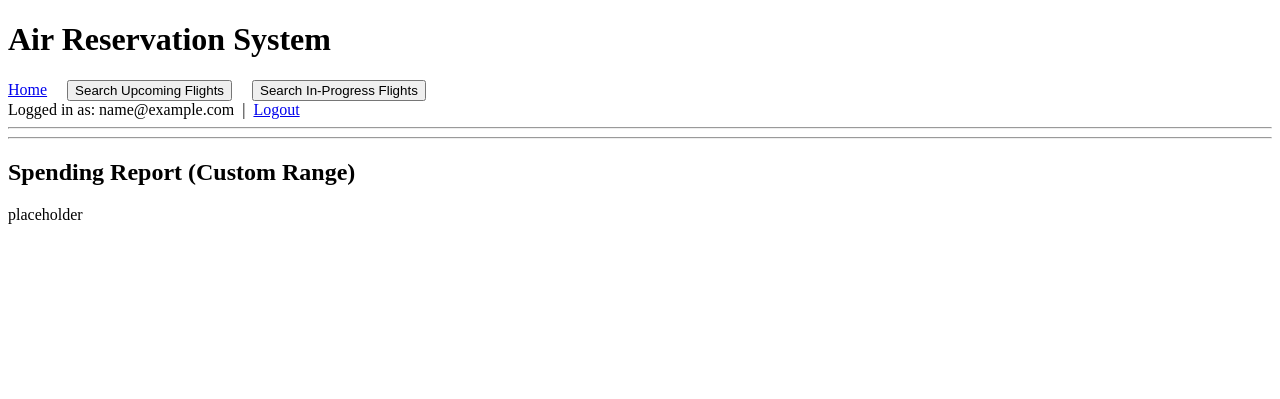
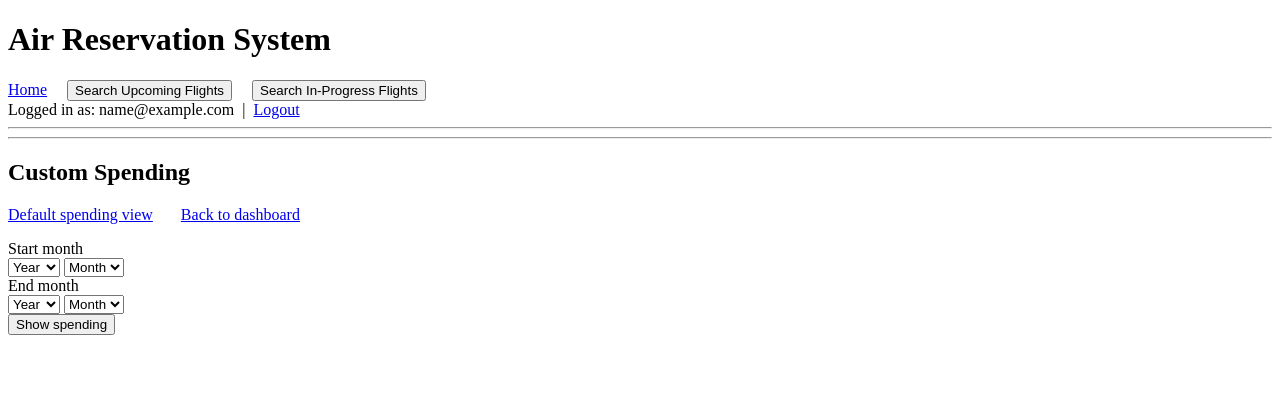
Before and after one commit to CenturiesLoD/CS-213-Database, a Flask app: page /customer/spending/custom in a window 1280 px wide. Shown: the top 399 px of the page. Run offline with Flask 3, Linux system fonts and the light colour scheme; the visitor is signed in with stand-in values (Sample User, id 1).

Commit message:
customer should be done for now

```diff
--- a/customer/routes.py
+++ b/customer/routes.py
@@ -455,6 +455,103 @@ def spending_default():
     )
 
 
-@customer_bp.route("/spending/custom")
+@customer_bp.route("/spending/custom", methods=["GET", "POST"])
 def spending_custom():
-    return render_template("customer/spending_custom.html")
+    if session.get("user_type") != "customer":
+        flash("You must log in as a customer to view spending.")
+        return redirect(url_for("auth.login"))
+
+    customer_email = session.get("email")
+
+    # q* values come from dropdowns
+    qStartYear = ""
+    qStartMonth = ""
+    qEndYear = ""
+    qEndMonth = ""
+
+    qTotalSpending = None
+    labels = []
+    values = []
+
+    if request.method == "POST":
+        qStartYear = request.form.get("qStartYear", "").strip()
+        qStartMonth = request.form.get("qStartMonth", "").strip()
+        qEndYear = request.form.get("qEndYear", "").strip()
+        qEndMonth = request.form.get("qEndMonth", "").strip()
+
+        # Basic validation
+        if not (qStartYear and qStartMonth and qEndYear and qEndMonth):
+            flash("Please choose both start and end months.")
+            return redirect(url_for("customer.spending_custom"))
+
+        # Build YYYY-MM strings from the dropdowns
+        qStart = f"{qStartYear}-{qStartMonth.zfill(2)}"
+        qEnd = f"{qEndYear}-{qEndMonth.zfill(2)}"
+
+        # Ensure start <= end (lexicographic works for YYYY-MM)
+        if qStart > qEnd:
+            flash("Start month must be before or equal to end month.")
+            return redirect(url_for("customer.spending_custom"))
+
+        conn = get_db_connection()
+        cursor = conn.cursor(pymysql.cursors.DictCursor)
+        try:
+            # 1) Total spending from first day of start month through
+            #    last day of end month.
+            sql_total = """
+                SELECT COALESCE(SUM(f.price), 0) AS total_spending
+                FROM purchases p
+                JOIN ticket t
+                  ON p.ticket_id = t.ticket_id
+                JOIN flight f
+                  ON t.airline_name = f.airline_name
+                 AND t.flight_num   = f.flight_num
+                WHERE p.customer_email = %s
+                  AND p.purchase_date BETWEEN
+                        DATE(CONCAT(%s, '-01'))
+                    AND LAST_DAY(DATE(CONCAT(%s, '-01')))
+            """
+            cursor.execute(sql_total, (customer_email, qStart, qEnd))
+            row = cursor.fetchone()
+            qTotalSpending = row["total_spending"]
+
+            # 2) Month-by-month spending in that full-month range
+            sql_months = """
+                SELECT
+                    DATE_FORMAT(p.purchase_date, '%%Y-%%m') AS yr_mth,
+                    SUM(f.price) AS month_total
+                FROM purchases p
+                JOIN ticket t
+                  ON p.ticket_id = t.ticket_id
+                JOIN flight f
+                  ON t.airline_name = f.airline_name
+                 AND t.flight_num   = f.flight_num
+                WHERE p.customer_email = %s
+                  AND p.purchase_date BETWEEN
+                        DATE(CONCAT(%s, '-01'))
+                    AND LAST_DAY(DATE(CONCAT(%s, '-01')))
+                GROUP BY DATE_FORMAT(p.purchase_date, '%%Y-%%m')
+                ORDER BY yr_mth
+            """
+            cursor.execute(sql_months, (customer_email, qStart, qEnd))
+            rows = cursor.fetchall()
+
+            labels = [r["yr_mth"] for r in rows]
+            values = [float(r["month_total"]) for r in rows]
+        except Exception as e:
+            flash(f"Failed to load custom spending data: {e}")
+            return redirect(url_for("customer.dashboard"))
+        finally:
+            cursor.close()
+            conn.close()
+
+    return render_template(
+        "customer/spending_custom.html",
+        qStartYear=qStartYear,
+        qStartMonth=qStartMonth,
+        qEndYear=qEndYear,
+        qEndMonth=qEndMonth,
+        qTotalSpending=qTotalSpending,
+        labels=labels,
+        values=values,
+    )
--- a/templates/customer/spending_custom.html
+++ b/templates/customer/spending_custom.html
@@ -1,5 +1,119 @@
 {% extends "base.html" %}
+{% block title %}Custom Spending{% endblock %}
+
 {% block content %}
-<h2>Spending Report (Custom Range)</h2>
-<p>placeholder</p>
+<h2>Custom Spending</h2>
+
+<div style="margin-bottom: 1em;">
+  <span style="display: inline-block; margin-right: 1.5em;">
+    <a href="{{ url_for('customer.spending_default') }}">
+      Default spending view
+    </a>
+  </span>
+  <span style="display: inline-block;">
+    <a href="{{ url_for('customer.dashboard') }}">
+      Back to dashboard
+    </a>
+  </span>
+</div>
+
+
+          {# scroll donw menu #}
+
+<form method="post" class="mb-3">
+  <div class="row g-2">
+    <div class="col-md-6">
+      <label class="form-label">Start month</label>
+      <div class="d-flex gap-2">
+        <select name="qStartYear" class="form-select">
+          <option value="">Year</option>
+          {% for y in range(2000, 2031) %}
+            <option value="{{ y }}"
+              {% if qStartYear == y|string %}selected{% endif %}>{{ y }}</option>
+          {% endfor %}
+        </select>
+        <select name="qStartMonth" class="form-select">
+          <option value="">Month</option>
+          {% for m, name in [
+                ('01', 'Jan'), ('02', 'Feb'), ('03', 'Mar'),
+                ('04', 'Apr'), ('05', 'May'), ('06', 'Jun'),
+                ('07', 'Jul'), ('08', 'Aug'), ('09', 'Sep'),
+                ('10', 'Oct'), ('11', 'Nov'), ('12', 'Dec')
+          ] %}
+            <option value="{{ m }}"
+              {% if qStartMonth == m %}selected{% endif %}>{{ name }}</option>
+          {% endfor %}
+        </select>
+      </div>
+    </div>
+          {# scroll donw menu #}
+
+    <div class="col-md-6">
+      <label class="form-label">End month</label>
+      <div class="d-flex gap-2">
+        <select name="qEndYear" class="form-select">
+          <option value="">Year</option>
+          {% for y in range(2000, 2031) %}
+            <option value="{{ y }}"
+              {% if qEndYear == y|string %}selected{% endif %}>{{ y }}</option>
+          {% endfor %}
+        </select>
+        <select name="qEndMonth" class="form-select">
+          <option value="">Month</option>
+          {% for m, name in [
+                ('01', 'Jan'), ('02', 'Feb'), ('03', 'Mar'),
+                ('04', 'Apr'), ('05', 'May'), ('06', 'Jun'),
+                ('07', 'Jul'), ('08', 'Aug'), ('09', 'Sep'),
+                ('10', 'Oct'), ('11', 'Nov'), ('12', 'Dec')
+          ] %}
+            <option value="{{ m }}"
+              {% if qEndMonth == m %}selected{% endif %}>{{ name }}</option>
+          {% endfor %}
+        </select>
+      </div>
+    </div>
+  </div>
+
+  <div class="mt-3">
+    <button type="submit" class="btn btn-primary">
+      Show spending
+    </button>
+  </div>
+</form>
+
+{% if qTotalSpending is not none %}
+  <p class="mt-3">
+    Total spending from
+    <strong>{{ qStartYear }}-{{ qStartMonth }}</strong> to
+    <strong>{{ qEndYear }}-{{ qEndMonth }}</strong>:
+    <strong>{{ qTotalSpending }}</strong>
+  </p>
+
+  <h3>Spending by month</h3>
+  <canvas id="spendingChart" width="400" height="200"></canvas>
+
+  <script src="https://cdn.jsdelivr.net/npm/chart.js"></script>
+  <script>
+    const spendingLabels = {{ (labels | default([])) | tojson | safe }};
+    const spendingValues = {{ (values | default([])) | tojson | safe }};
+
+    const ctx = document.getElementById('spendingChart').getContext('2d');
+    new Chart(ctx, {
+      type: 'bar',
+      data: {
+        labels: spendingLabels,
+        datasets: [{
+          label: 'Monthly spending',
+          data: spendingValues,
+          backgroundColor: 'rgba(75, 192, 192, 0.5)',
+          borderColor: 'rgba(75, 192, 192, 1)',
+          borderWidth: 1
+        }]
+      },
+      options: {
+        scales: { y: { beginAtZero: true } }
+      }
+    });
+  </script>
+{% endif %}
 {% endblock %}
```
Also changed, not shown: agent/routes.py (+10 -1 lines), templates/customer/spending_default.html (+12 -8 lines).
